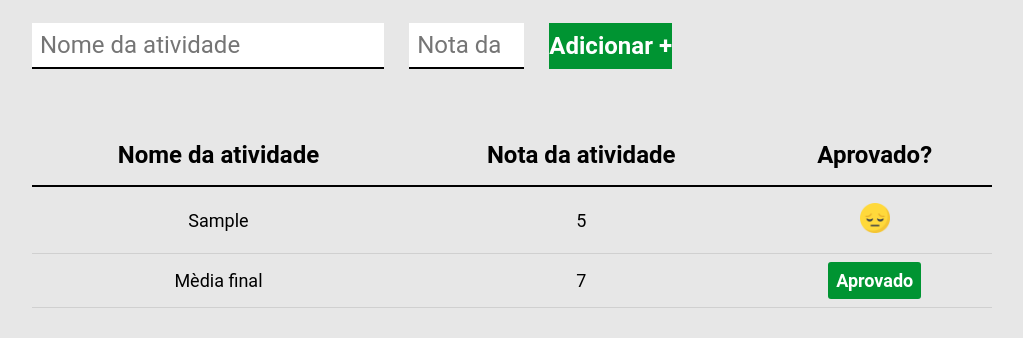
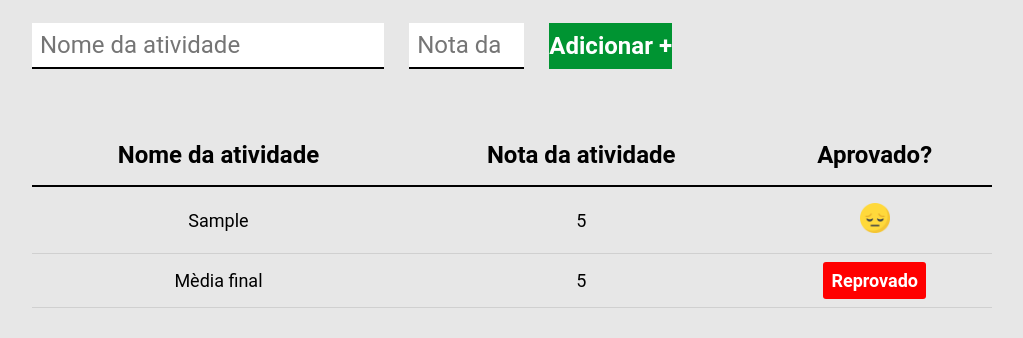
Before and after one commit to Renattoh/aulaProjeto2, a plain HTML site: page index.html in a window 1280 px wide. Both pictures are taken after typing "Sample", "5" into the empty fields and a click on the button "Adicionar +". Shown: the part 164-502 px from the top of the page, without its empty margins (128-1151 px from the left). Drawn offline with Linux system fonts and the light colour scheme.

Commit message:
commit end

```diff
--- a/index.html
+++ b/index.html
@@ -35,8 +35,8 @@
             <tfoot>
                 <tr>
                     <td>Mèdia final</td>
-                    <td>7</td>
-                    <td><span class="resultado aprovado">Aprovado</span></td>
+                    <td id="media-final-valor">7</td>
+                    <td id="media-final-resultado"><span class="resultado aprovado">Aprovado</span></td>
                 </tr>
             </tfoot>
         </table>
--- a/main.js
+++ b/main.js
@@ -1,15 +1,27 @@
 const form = document.getElementById('form-atividade');
 const imgAprovado = '<img src="./images/aprovado.png" alt="Emoji celebrando" />';
 const imgReprovado = '<img src="./images/reprovado.png" alt="Emoji decepcionado" />';
-
+const atividades = [];
+const notas = [];
+const spanAprovado = '<span class="resultado aprovado">Aprovado</span>';
+const spanReprovado = '<span class="resultado reprovado">Reprovado</span>';
 
 let linhas = '';
 
 form.addEventListener('submit', function(e) {
     e.preventDefault();
 
+    adicionaLinha();
+    atualizaTabala();
+    atualizaMediaFinal();
+});
+
+function adicionaLinha(){
     const inputNomeAtividade = document.getElementById('nome-atividade');
     const inputNotaAtividade = document.getElementById('nota-atividade');
+
+    atividades.push(inputNomeAtividade.value)
+    notas.push(parseFloat(inputNotaAtividade.value))
 
     let linha = '<tr>'
     linha += `<td>${inputNomeAtividade.value}</td>`;
@@ -19,9 +31,29 @@ form.addEventListener('submit', function(e) {
 
     linhas += linha;
 
+    inputNomeAtividade.value = ''
+    inputNotaAtividade.value = ''
+}
+
+function atualizaTabala(){
     const corpoTabela = document.querySelector('tbody');
     corpoTabela.innerHTML = linhas;
+}
 
-    inputNomeAtividade.value = ''
-    inputNotaAtividade.value = ''
-});
+function atualizaMediaFinal(){
+    const mediaFinal = calculaMediaFinal();
+
+    document.getElementById('media-final-valor').innerHTML = mediaFinal;
+    document.getElementById('media-final-resultado').innerHTML = mediaFinal >= 7 ? spanAprovado : spanReprovado;
+
+}
+
+function calculaMediaFinal(){
+    let somaDasNotas = 0;
+
+    for (let i = 0; i < notas.length; i++){
+        somaDasNotas += notas[i];
+    }
+
+    return somaDasNotas / notas.length
+}
```
